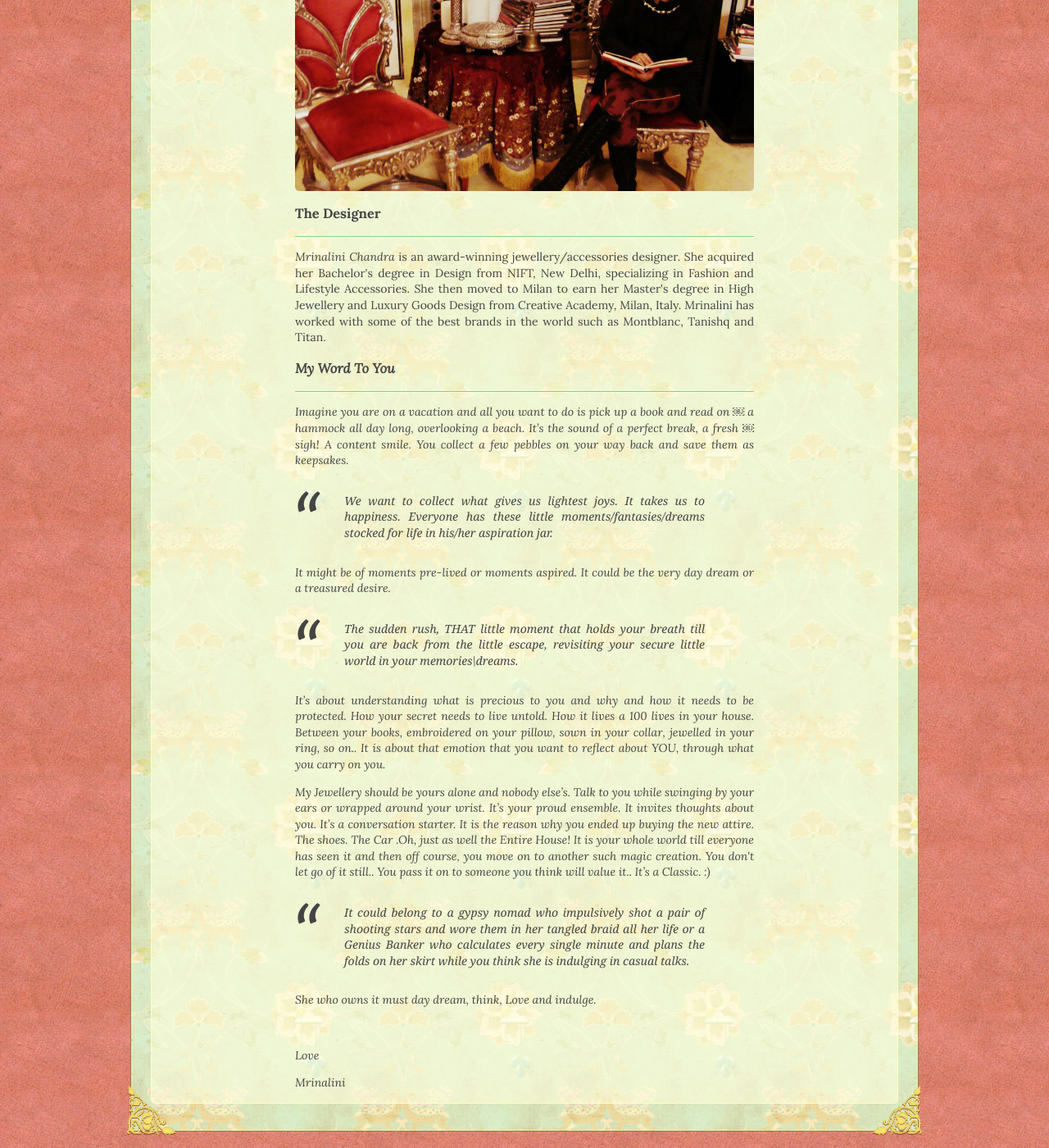
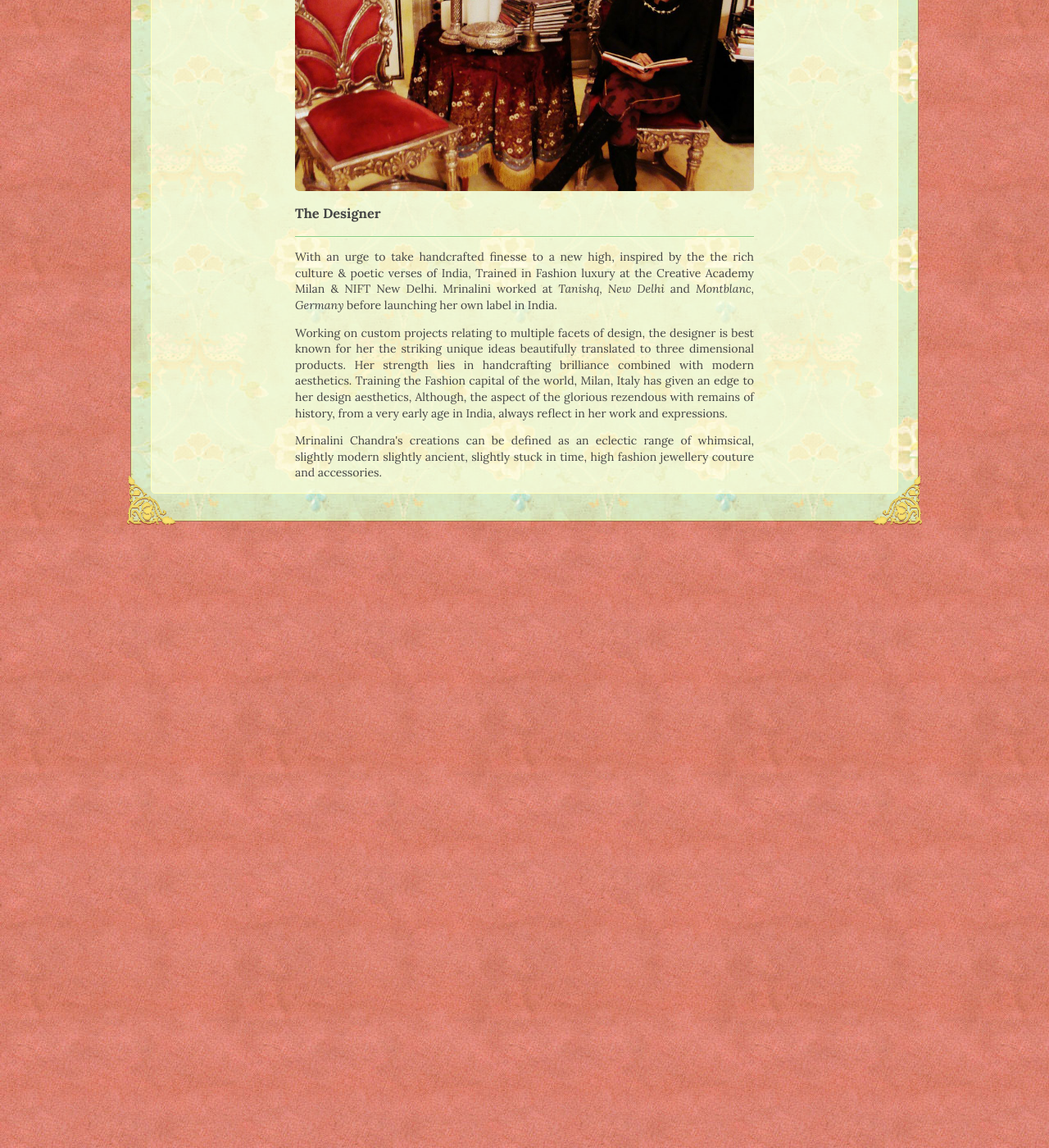
Before and after one commit to mrinalini/mrinalini.github.com, a Jekyll site: the page built from about.html, in a window 1280 px wide and 1400 px high, scrolled down 252 px. Shown: the whole window at 82% size. Built offline with Jekyll 4.4.1, drawn with Linux system fonts in a browser that asks for light colours; some web fonts are replaced.

Commit message:
Seperated About section into About and Vision section.

```diff
--- a/_layouts/content.html
+++ b/_layouts/content.html
@@ -26,6 +26,8 @@
             <a href="/index.html">Home</a>
           </li><li>
             <a href="/about.html">About</a>
+          </li><li>
+            <a href="/vision.html">Vision</a>
           </li><!-- <li>
             <a href="#">Collections</a>
             <ul>
--- a/about.html
+++ b/about.html
@@ -8,56 +8,24 @@
     <div id="profile-photo"><img src="/images/about.jpg" /></div>
     <h3>The Designer</h3>
     <hr />
-    <em>Mrinalini Chandra</em> is an award-winning jewellery/accessories designer. She acquired
-    her Bachelor's degree in Design from NIFT, New Delhi, specializing in Fashion and
-    Lifestyle Accessories. She then moved to Milan to earn her Master's degree in High
-    Jewellery and Luxury Goods Design from Creative Academy, Milan, Italy.  Mrinalini
-    has worked with some of the best brands in the world such as Montblanc, Tanishq and Titan.
-  </div>
-  <div class="clearfix"></div>
-  <div id="message">
-    <h3>My Word To You</h3>
-    <hr />
+
     <p>
-      Imagine you are on a vacation and all you want to do is pick up a book and read on
-    ￼ a hammock all day long, overlooking a beach. It’s the sound of a perfect break, a fresh
-    ￼ <em>sigh!</em> A content smile. You collect a few pebbles on your way back and save them
-      as keepsakes.
-    </p>
-    <blockquote>
-      We want to collect what gives us lightest joys. It takes us to happiness. Everyone
-      has these little moments/fantasies/dreams stocked for life in his/her aspiration jar.
-    </blockquote>
-    <p>
-      It might be of moments pre-lived or moments aspired. It could be the very day dream
-      or a treasured desire.
-    </p>
-    <blockquote>
-      The sudden rush, THAT little moment that holds your breath till you are back from the
-      little escape, revisiting your secure little world in your memories\dreams.
-    </blockquote>
-    <p>
-      It’s about understanding what is precious to you and why and how it needs to be protected.
-      How your secret needs to live untold. How it lives a 100 lives in your house. Between your
-      books, embroidered on your pillow, sown in your collar, jewelled in your ring, so on.. It
-      is about that emotion that you want to reflect about YOU, through what you carry on you.
+      With an urge to take handcrafted finesse  to a new high, inspired by the the rich
+      culture &amp; poetic verses of India, Trained in Fashion luxury at the Creative Academy
+      Milan &amp; NIFT New Delhi. Mrinalini worked at <em>Tanishq, New Delhi</em> and <em>Montblanc, Germany</em>
+      before launching her own label in India.
     </p>
     <p>
-      My Jewellery should be yours alone and nobody else’s. Talk to you while swinging by your
-      ears or wrapped around your wrist. It’s your proud ensemble. It invites thoughts about you.
-      It’s a conversation starter. It is the reason why you ended up buying the new attire. The shoes.
-      The Car .Oh, just as well the Entire House! It is your whole world till everyone has seen it
-      and then off course, you move on to another such magic creation. You don't let go of it still..
-      You pass it on to someone you think will value it.. It’s a Classic. :)
+      Working on custom projects relating to multiple facets of design, the designer is best known
+      for her the striking unique ideas beautifully translated to three dimensional products.
+      Her strength lies in handcrafting brilliance combined with modern aesthetics. Training the
+      Fashion capital of the world, Milan, Italy has given an edge to her design aesthetics,
+      Although, the aspect of the glorious rezendous with remains of history, from a very early
+      age in India, always reflect in her work and expressions.
     </p>
-    <blockquote>
-      It could belong to a gypsy nomad who impulsively shot a pair of shooting stars and wore
-      them in her tangled braid all her life or a Genius Banker who calculates every single minute
-      and plans the folds on her skirt while you think she is indulging in casual talks.
-    </blockquote>
-    <p>She who owns it must day dream, think, Love and indulge.</p>
-    <br />
-    <p>Love</p>
-    <p>Mrinalini</p>
+    <p>
+      Mrinalini Chandra's creations can be defined as an eclectic range of whimsical, slightly
+      modern slightly ancient, slightly stuck in time, high fashion jewellery couture and accessories.
+    </p>
   </div>
 </div>
--- a/index.html
+++ b/index.html
@@ -24,6 +24,11 @@
           <a href="/about.html">About</a>
         </li>
         <li class="list-divider"><span>|</span></li>
+        <li>
+          <a href="/vision.html">Vision</a>
+        </li>
+        <li class="list-divider"><span>|</span></li>
+
         <!-- <li>
           <a href="#">Collections</a>
           <ul>
```
Also changed, not shown: vision.html (added, +49 -0 lines).
